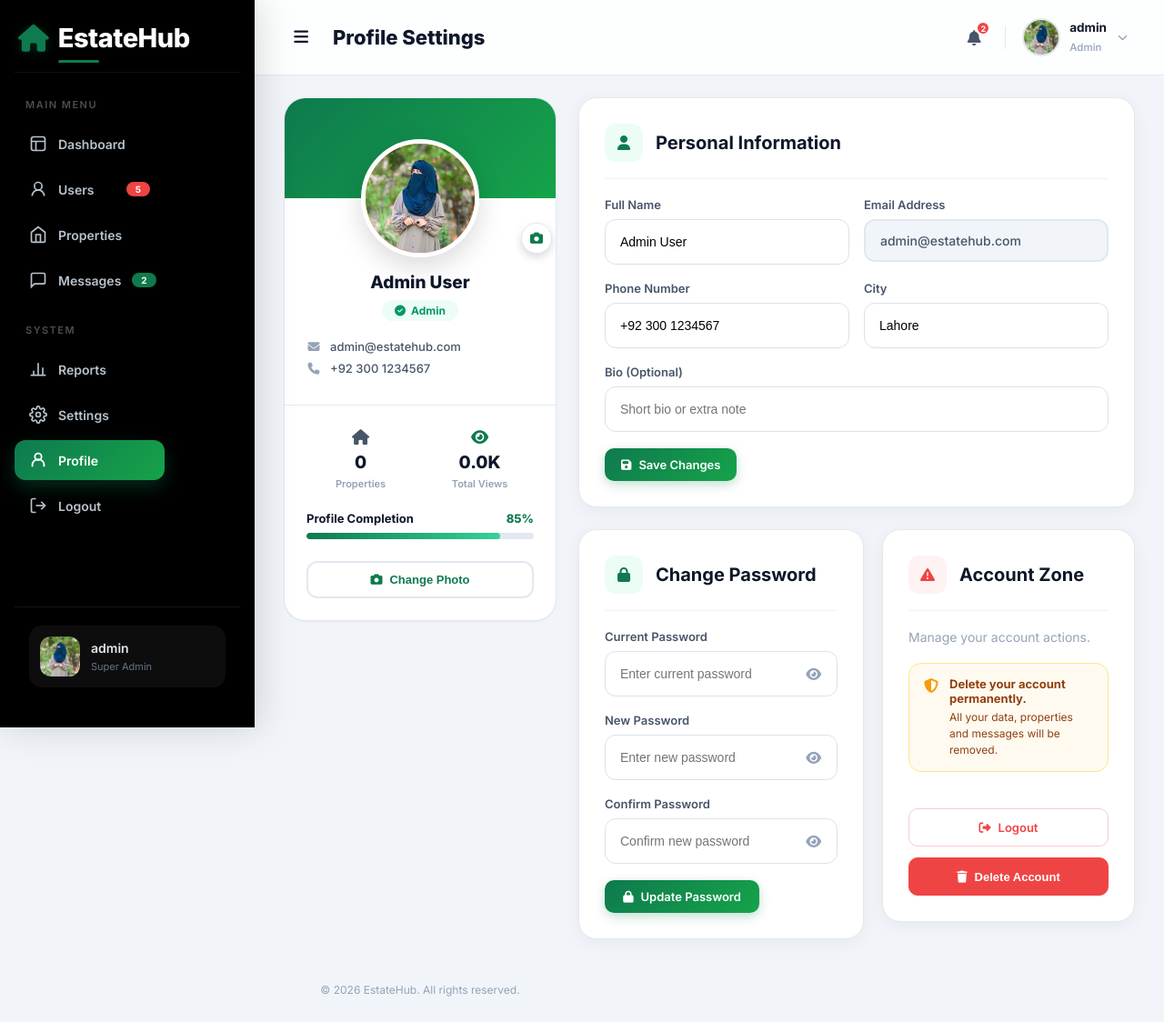
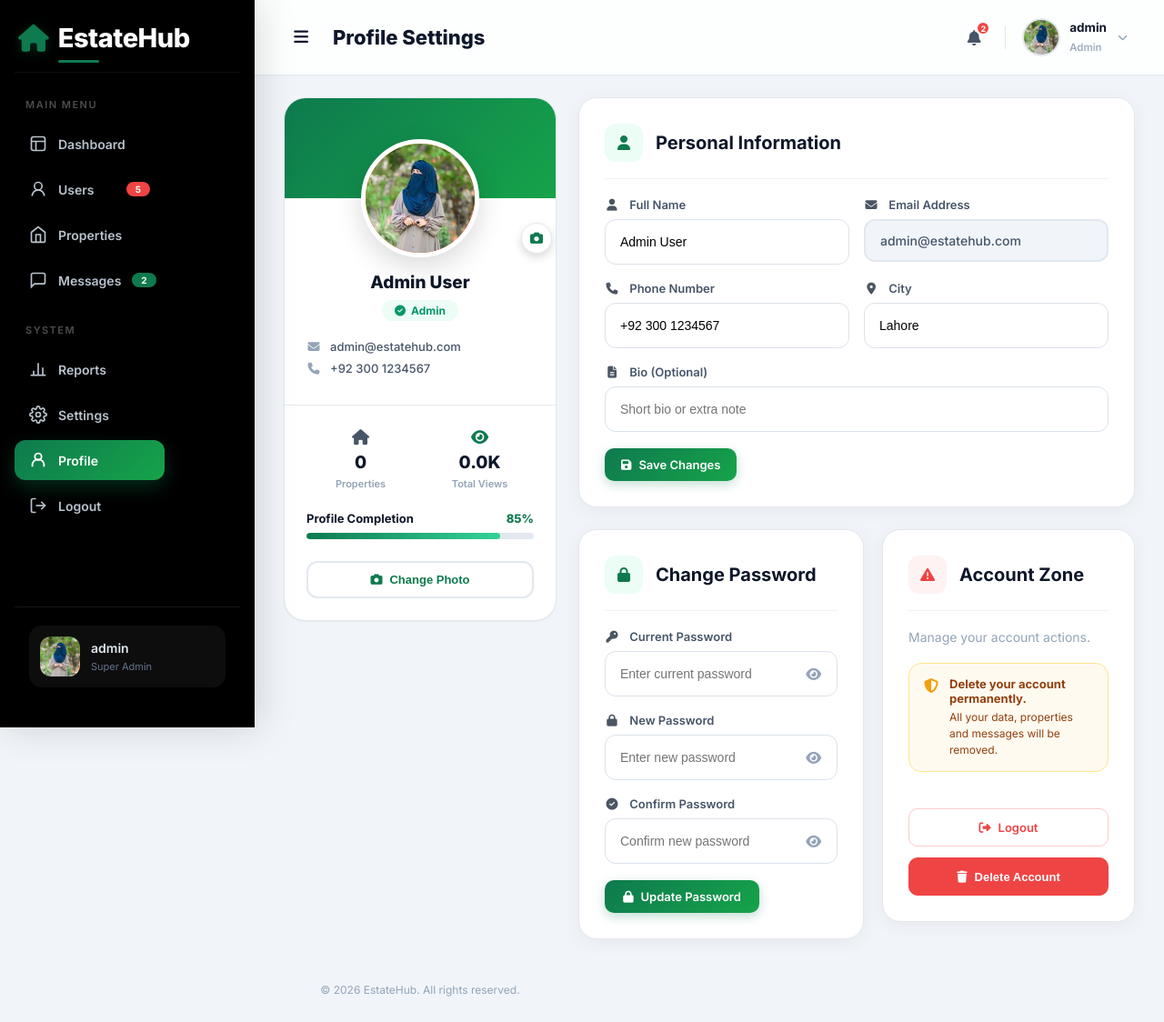
Before and after one commit to SamreenaQamar/estatehub, a PHP site: page /estatehub/admin/profile.php in a window 1280 px wide. Shown: the whole page at 91% size. Run offline with PHP 8.4, Linux system fonts and the light colour scheme; a user stored in the database is signed in; data comes from the database, SQL or seed files in the repository.

Commit message:
admin profile.php
active

```diff
--- a/admin/profile.php
+++ b/admin/profile.php
@@ -901,6 +901,20 @@ $current_page = basename($_SERVER['PHP_SELF']);
     font-weight:600;
     color:var(--text-secondary);
     margin-bottom:8px;
+}
+
+/* ===== ICON STYLING - Black/Gray like Seller Dashboard ===== */
+.form-group label i {
+    color: #4B5563; /* Gray-600 - matches seller dashboard style */
+    margin-right: 8px;
+    width: 16px;
+    text-align: center;
+}
+.right-card .form-group label i {
+    color: #4B5563;
+    margin-right: 8px;
+    width: 16px;
+    text-align: center;
 }
 
 .form-group input,
@@ -1374,27 +1388,27 @@ $current_page = basename($_SERVER['PHP_SELF']);
                     <form method="POST" enctype="multipart/form-data">
                         <div class="form-row">
                             <div class="form-group">
-                                <label>Full Name</label>
+                                <label><i class="fas fa-user"></i> Full Name</label>
                                 <input type="text" name="full_name" value="<?php echo htmlspecialchars($user['full_name'] ?? ''); ?>" required>
                             </div>
                             <div class="form-group">
-                                <label>Email Address</label>
+                                <label><i class="fas fa-envelope"></i> Email Address</label>
                                 <div class="email-display"><?php echo htmlspecialchars($user['email'] ?? ''); ?></div>
                             </div>
                         </div>
                         <div class="form-row">
                             <div class="form-group">
-                                <label>Phone Number</label>
+                                <label><i class="fas fa-phone"></i> Phone Number</label>
                                 <input type="text" name="phone" value="<?php echo htmlspecialchars($user['phone'] ?? '+92 300 1234567'); ?>">
                             </div>
                             <div class="form-group">
-                                <label>City</label>
+                                <label><i class="fas fa-map-marker-alt"></i> City</label>
                                 <input type="text" name="city" value="<?php echo htmlspecialchars($user['city'] ?? 'Lahore'); ?>">
                             </div>
                         </div>
                         <?php if ($has_bio_column): ?>
                             <div class="form-group">
-                                <label>Bio (Optional)</label>
+                                <label><i class="fas fa-file-alt"></i> Bio (Optional)</label>
                                 <input type="text" name="bio" value="<?php echo htmlspecialchars($user['bio'] ?? ''); ?>" placeholder="Short bio or extra note">
                             </div>
                         <?php endif; ?>
@@ -1413,21 +1427,21 @@ $current_page = basename($_SERVER['PHP_SELF']);
                     </div>
                     <form method="POST">
                         <div class="form-group">
-                            <label>Current Password</label>
+                            <label><i class="fas fa-key"></i> Current Password</label>
                             <div class="password-field">
                                 <input type="password" name="current_password" placeholder="Enter current password" required>
                                 <button type="button" class="password-toggle" onclick="togglePw(this)"><i class="fas fa-eye"></i></button>
                             </div>
                         </div>
                         <div class="form-group">
-                            <label>New Password</label>
+                            <label><i class="fas fa-lock"></i> New Password</label>
                             <div class="password-field">
                                 <input type="password" name="new_password" placeholder="Enter new password" required>
                                 <button type="button" class="password-toggle" onclick="togglePw(this)"><i class="fas fa-eye"></i></button>
                             </div>
                         </div>
                         <div class="form-group">
-                            <label>Confirm Password</label>
+                            <label><i class="fas fa-check-circle"></i> Confirm Password</label>
                             <div class="password-field">
                                 <input type="password" name="confirm_password" placeholder="Confirm new password" required>
                                 <button type="button" class="password-toggle" onclick="togglePw(this)"><i class="fas fa-eye"></i></button>
```
